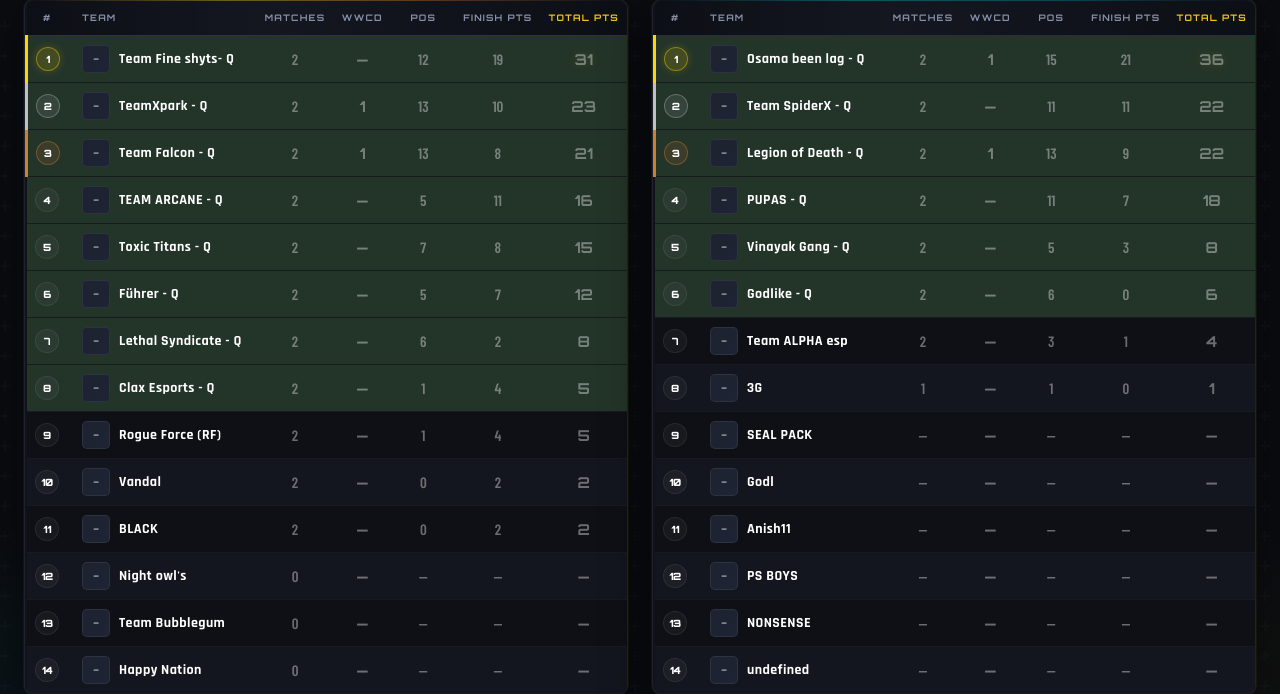
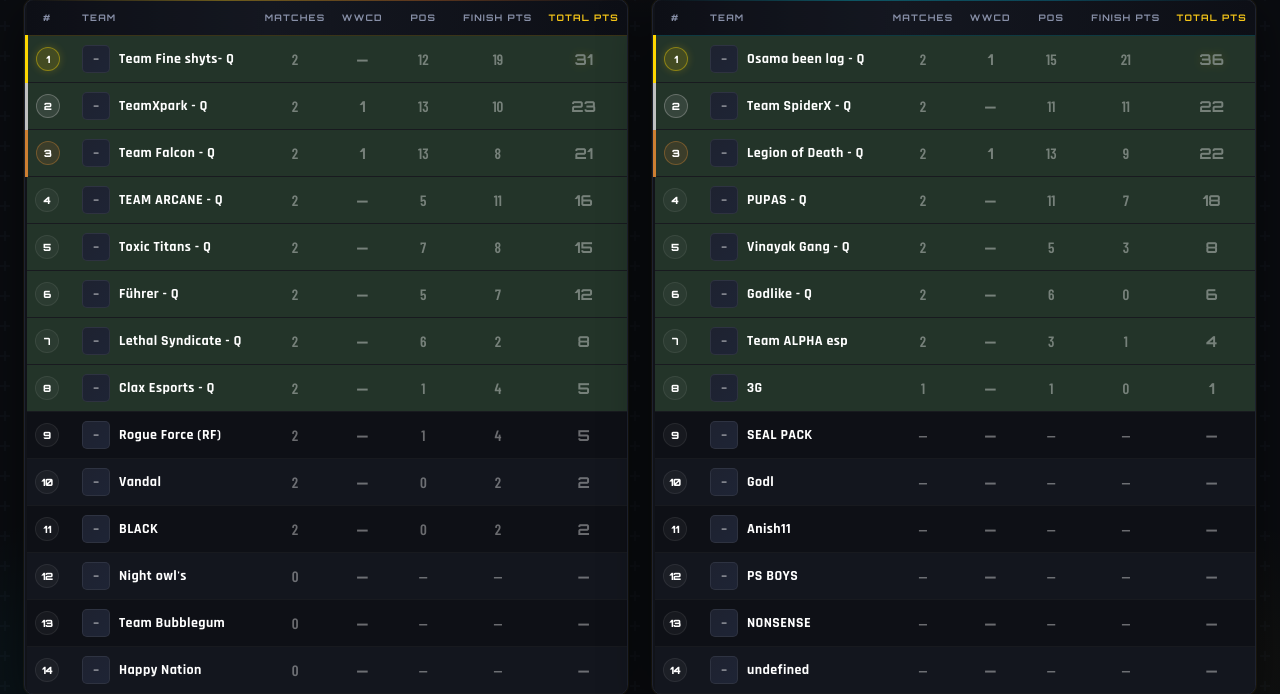
Before and after one commit to yuvi-05/BGMI-SHOWNDOWN-PointsTable--, a Flask app: page / in a window 1280 px wide. Shown: the part 159-853 px from the top of the page. Run offline with Flask 3, Linux system fonts and the light colour scheme; some web fonts are replaced.

Commit message:
changes in qualification

```diff
--- a/templates/index.html
+++ b/templates/index.html
@@ -269,6 +269,8 @@
   .table-block:nth-child(2) tbody tr:nth-child(4) { background: rgba(144,238,144,0.15) !important; }
   .table-block:nth-child(2) tbody tr:nth-child(5) { background: rgba(144,238,144,0.15) !important; }
   .table-block:nth-child(2) tbody tr:nth-child(6) { background: rgba(144,238,144,0.15) !important; }
+  .table-block:nth-child(2) tbody tr:nth-child(7) { background: rgba(144,238,144,0.15) !important; }
+  .table-block:nth-child(2) tbody tr:nth-child(8) { background: rgba(144,238,144,0.15) !important; }
 
   tbody tr:nth-child(1) { background: rgba(255,215,0,0.06); }
   tbody tr:nth-child(2) { background: rgba(192,192,192,0.04); }
```
